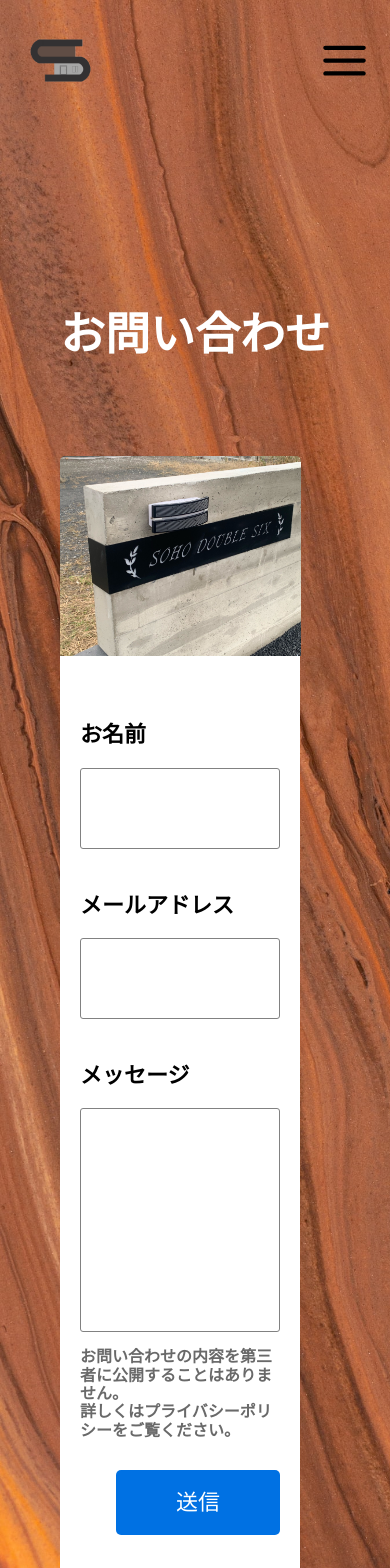
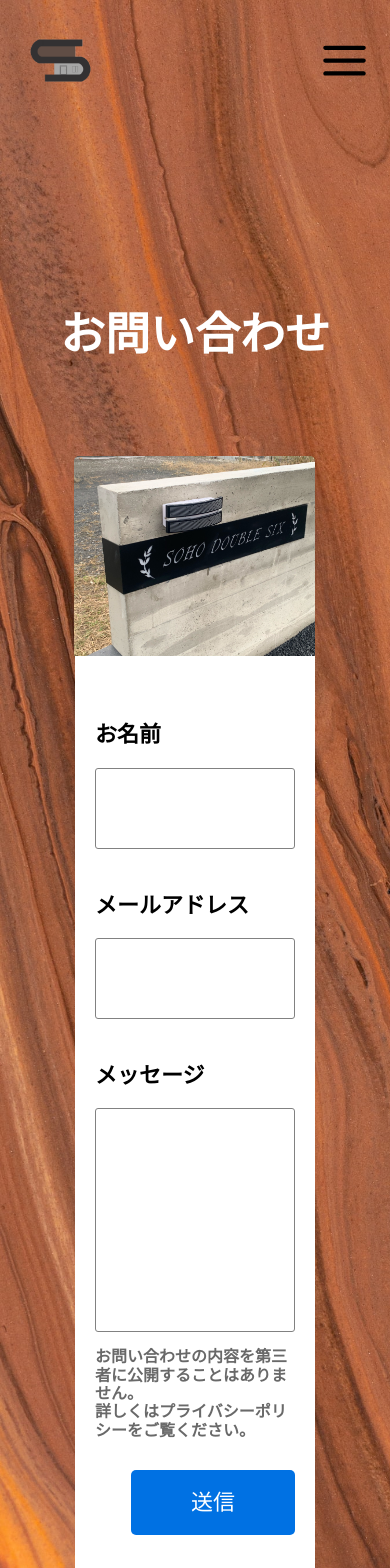
Before and after one commit to PagChomper/suzuki-demo-1, a React (Create React App) app: page /contact in a window 390 px wide. Shown: the top 1568 px of the page. Built offline with nearby package versions, Linux system fonts and the light colour scheme; a web font is replaced by a local one.

Commit message:
center contact page

```diff
--- a/src/components/Contact/contact.scss
+++ b/src/components/Contact/contact.scss
@@ -201,6 +201,9 @@
                 height: 20rem;
                 background-position: 0rem;
                 max-width: 24.1rem;
+                justify-self: center;
+                min-width: 24.1rem;
+
 
             }
 
@@ -208,6 +211,7 @@
                 grid-row: 2;
                 // border-radius:  .5rem .5rem 0 0;
                 max-width: 30rem;
+                justify-self: center;
 
 
                 form {
```
